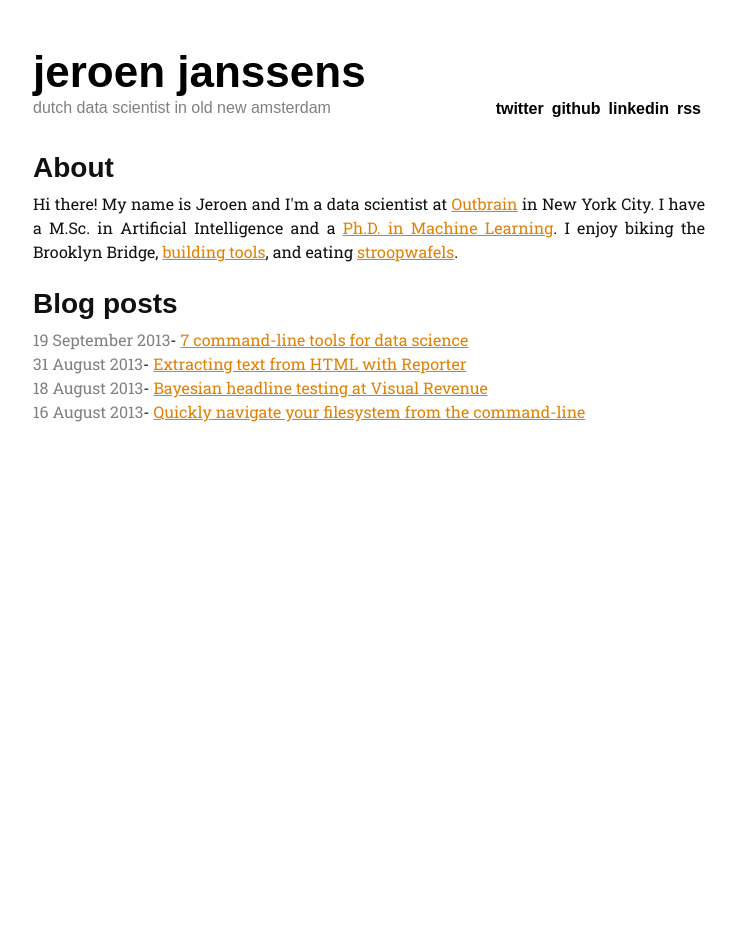
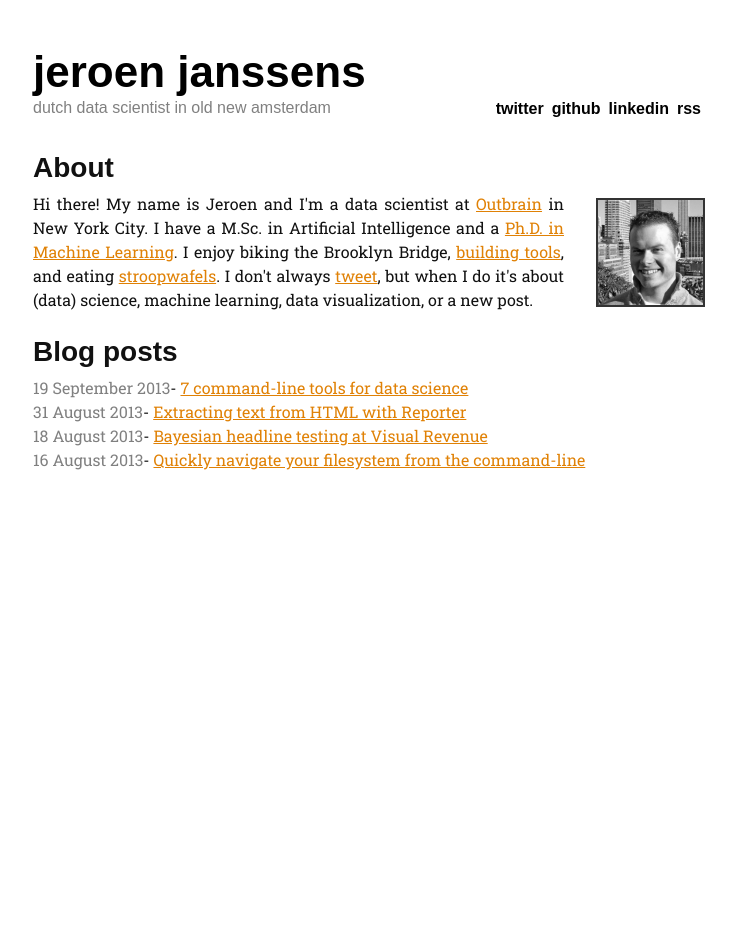
Before and after one commit to jeroenjanssens/jeroenjanssens.github.io, a Jekyll site: the page built from index.html, in a window 1280 px wide. Shown: the whole page, without its empty margins (271-1007 px from the left). Built offline with Jekyll 4.4.1, drawn with Linux system fonts in a browser that asks for light colours; some web fonts are replaced; Markdown is read by kramdown in place of the engine named in the settings.

Commit message:
Add photo and update about

```diff
--- a/css/screen.css
+++ b/css/screen.css
@@ -76,43 +76,54 @@ html {
 }
 
 /* line 22, ../_sass/screen.sass */
+img#face {
+  float: right;
+  display: relative;
+  width: 6.5625em;
+  height: 6.5625em;
+  margin-left: 2em;
+  margin-top: 0.4em;
+  border: 2px solid #333333;
+}
+
+/* line 31, ../_sass/screen.sass */
 em {
   font-style: italic;
 }
 
-/* line 25, ../_sass/screen.sass */
+/* line 34, ../_sass/screen.sass */
 strong {
   font-weight: bold;
 }
 
-/* line 28, ../_sass/screen.sass */
+/* line 37, ../_sass/screen.sass */
 div.post > ul {
   list-style-type: disc;
   list-style-position: outside;
   margin-left: 2em;
 }
-/* line 32, ../_sass/screen.sass */
+/* line 41, ../_sass/screen.sass */
 div.post > ul > li {
   padding: 0.25em;
 }
 
-/* line 35, ../_sass/screen.sass */
+/* line 44, ../_sass/screen.sass */
 div.post > ol {
   list-style-type: decimal;
   list-style-position: outside;
   margin-left: 2em;
 }
-/* line 39, ../_sass/screen.sass */
+/* line 48, ../_sass/screen.sass */
 div.post > ol > li {
   padding: 0.25em;
 }
 
-/* line 42, ../_sass/screen.sass */
+/* line 51, ../_sass/screen.sass */
 html, body {
   height: 100%;
 }
 
-/* line 45, ../_sass/screen.sass */
+/* line 54, ../_sass/screen.sass */
 body {
   background-color: white;
   font-family: "Roboto Slab", "ff-tisa-web-pro", Georgia, Cambria, "Times New Roman", Times, serif;
@@ -120,41 +131,41 @@ body {
   color: #111111;
 }
 
-/* line 51, ../_sass/screen.sass */
+/* line 60, ../_sass/screen.sass */
 h1, h2, h3 {
   font-family: "Cabin Condensed", sans-serif;
   font-weight: 600;
 }
 
-/* line 55, ../_sass/screen.sass */
+/* line 64, ../_sass/screen.sass */
 h1 {
   font-size: 2.75em;
   line-height: 1.09091em;
 }
 
-/* line 58, ../_sass/screen.sass */
+/* line 67, ../_sass/screen.sass */
 h2 {
   font-size: 1.75em;
   line-height: 1.71429em;
 }
 
-/* line 61, ../_sass/screen.sass */
+/* line 70, ../_sass/screen.sass */
 h3 {
   font-size: 1.375em;
   line-height: 2.18182em;
 }
 
-/* line 64, ../_sass/screen.sass */
+/* line 73, ../_sass/screen.sass */
 p {
   margin: 1em 0;
 }
 
-/* line 67, ../_sass/screen.sass */
+/* line 76, ../_sass/screen.sass */
 a {
   color: #e08105;
 }
 
-/* line 70, ../_sass/screen.sass */
+/* line 79, ../_sass/screen.sass */
 #site {
   text-align: justify;
   width: 42em;
@@ -163,12 +174,12 @@ a {
   padding-bottom: 3em;
 }
 
-/* line 77, ../_sass/screen.sass */
+/* line 86, ../_sass/screen.sass */
 #header {
   text-transform: lowercase;
   margin-bottom: 3em;
 }
-/* line 80, ../_sass/screen.sass */
+/* line 89, ../_sass/screen.sass */
 #header a {
   color: inherit;
   text-decoration: inherit;
@@ -197,7 +208,7 @@ a {
   color: #fa9b1e;
 }
 
-/* line 86, ../_sass/screen.sass */
+/* line 95, ../_sass/screen.sass */
 #description {
   position: relative;
   float: left;
@@ -205,12 +216,12 @@ a {
   color: gray;
 }
 
-/* line 92, ../_sass/screen.sass */
+/* line 101, ../_sass/screen.sass */
 #social {
   position: relative;
   float: right;
 }
-/* line 95, ../_sass/screen.sass */
+/* line 104, ../_sass/screen.sass */
 #social > ul {
   margin: 0;
   padding: 0;
@@ -241,19 +252,19 @@ a {
 #social > ul li.last {
   padding-right: 0;
 }
-/* line 97, ../_sass/screen.sass */
+/* line 106, ../_sass/screen.sass */
 #social > ul > li a {
   font-family: "Cabin Condensed", sans-serif;
   font-weight: 600;
 }
 
-/* line 101, ../_sass/screen.sass */
+/* line 110, ../_sass/screen.sass */
 .twitter-share-button {
   margin-left: 1em;
   margin-top: 0.1em;
 }
 
-/* line 105, ../_sass/screen.sass */
+/* line 114, ../_sass/screen.sass */
 .date {
   color: gray;
   font-family: "Cabin Condensed", sans-serif;
@@ -261,12 +272,12 @@ a {
   float: left;
 }
 
-/* line 112, ../_sass/screen.sass */
+/* line 121, ../_sass/screen.sass */
 .posts .date {
   font-family: "Roboto Slab", "ff-tisa-web-pro", Georgia, Cambria, "Times New Roman", Times, serif;
 }
 
-/* line 116, ../_sass/screen.sass */
+/* line 125, ../_sass/screen.sass */
 p > code {
   font-family: "Ubuntu Mono";
   background-color: #dddddd;
@@ -276,7 +287,7 @@ p > code {
   border-radius: 0.25em / 0.25em;
 }
 
-/* line 126, ../_sass/screen.sass */
+/* line 135, ../_sass/screen.sass */
 pre {
   white-space: pre-wrap;
   white-space: -moz-pre-wrap;
@@ -285,7 +296,7 @@ pre {
   word-wrap: break-word;
 }
 
-/* line 134, ../_sass/screen.sass */
+/* line 143, ../_sass/screen.sass */
 div.highlight {
   -webkit-border-radius: 0.5em 0.5em;
   -moz-border-radius: 0.5em / 0.5em;
@@ -297,216 +308,216 @@ div.highlight {
   background-color: #444444;
   padding: 0.5em 0.75em;
 }
-/* line 142, ../_sass/screen.sass */
+/* line 151, ../_sass/screen.sass */
 div.highlight code, div.highlight pre {
   color: #fdce93;
 }
-/* line 145, ../_sass/screen.sass */
+/* line 154, ../_sass/screen.sass */
 div.highlight .hll {
   background-color: #222222;
 }
-/* line 147, ../_sass/screen.sass */
+/* line 156, ../_sass/screen.sass */
 div.highlight .c {
   color: #7f9f7f;
 }
-/* line 149, ../_sass/screen.sass */
+/* line 158, ../_sass/screen.sass */
 div.highlight .err {
   color: #e37170;
   background-color: #3d3535;
 }
-/* line 152, ../_sass/screen.sass */
+/* line 161, ../_sass/screen.sass */
 div.highlight .g {
   color: #7f9f7f;
 }
-/* line 154, ../_sass/screen.sass */
+/* line 163, ../_sass/screen.sass */
 div.highlight .k {
   color: #f0dfaf;
 }
-/* line 156, ../_sass/screen.sass */
+/* line 165, ../_sass/screen.sass */
 div.highlight .l {
   color: #cccccc;
 }
-/* line 158, ../_sass/screen.sass */
+/* line 167, ../_sass/screen.sass */
 div.highlight .n {
   color: #dcdccc;
 }
-/* line 160, ../_sass/screen.sass */
+/* line 169, ../_sass/screen.sass */
 div.highlight .o {
   color: #f0efd0;
 }
-/* line 162, ../_sass/screen.sass */
+/* line 171, ../_sass/screen.sass */
 div.highlight .x {
   color: #cccccc;
 }
-/* line 164, ../_sass/screen.sass */
+/* line 173, ../_sass/screen.sass */
 div.highlight .p {
   color: #41706f;
 }
-/* line 166, ../_sass/screen.sass */
+/* line 175, ../_sass/screen.sass */
 div.highlight .cm, div.highlight .cp, div.highlight .c1 {
   color: #7f9f7f;
 }
-/* line 168, ../_sass/screen.sass */
+/* line 177, ../_sass/screen.sass */
 div.highlight .cs {
   color: #cd0000;
   font-weight: bold;
 }
-/* line 171, ../_sass/screen.sass */
+/* line 180, ../_sass/screen.sass */
 div.highlight .gd {
   color: #cd0000;
 }
-/* line 173, ../_sass/screen.sass */
+/* line 182, ../_sass/screen.sass */
 div.highlight .ge {
   color: #cccccc;
   font-style: italic;
 }
-/* line 176, ../_sass/screen.sass */
+/* line 185, ../_sass/screen.sass */
 div.highlight .gr {
   color: red;
 }
-/* line 178, ../_sass/screen.sass */
+/* line 187, ../_sass/screen.sass */
 div.highlight .gh {
   color: #dcdccc;
   font-weight: bold;
 }
-/* line 181, ../_sass/screen.sass */
+/* line 190, ../_sass/screen.sass */
 div.highlight .gi {
   color: #00cd00;
 }
-/* line 183, ../_sass/screen.sass */
+/* line 192, ../_sass/screen.sass */
 div.highlight .go {
   color: gray;
 }
-/* line 185, ../_sass/screen.sass */
+/* line 194, ../_sass/screen.sass */
 div.highlight .gp {
   color: #dcdccc;
   font-weight: bold;
 }
-/* line 188, ../_sass/screen.sass */
+/* line 197, ../_sass/screen.sass */
 div.highlight .gs {
   color: #cccccc;
   font-weight: bold;
 }
-/* line 191, ../_sass/screen.sass */
+/* line 200, ../_sass/screen.sass */
 div.highlight .gu {
   color: purple;
   font-weight: bold;
 }
-/* line 194, ../_sass/screen.sass */
+/* line 203, ../_sass/screen.sass */
 div.highlight .gt {
   color: #0040d0;
 }
-/* line 196, ../_sass/screen.sass */
+/* line 205, ../_sass/screen.sass */
 div.highlight .kc {
   color: #dca3a3;
 }
-/* line 198, ../_sass/screen.sass */
+/* line 207, ../_sass/screen.sass */
 div.highlight .kd {
   color: #ffff86;
 }
-/* line 200, ../_sass/screen.sass */
+/* line 209, ../_sass/screen.sass */
 div.highlight .kn {
   color: #dfaf8f;
   font-weight: bold;
 }
-/* line 203, ../_sass/screen.sass */
+/* line 212, ../_sass/screen.sass */
 div.highlight .kp {
   color: #cdcf99;
 }
-/* line 205, ../_sass/screen.sass */
+/* line 214, ../_sass/screen.sass */
 div.highlight .kr {
   color: #cdcd00;
 }
-/* line 207, ../_sass/screen.sass */
+/* line 216, ../_sass/screen.sass */
 div.highlight .kt {
   color: #00cd00;
 }
-/* line 209, ../_sass/screen.sass */
+/* line 218, ../_sass/screen.sass */
 div.highlight .ld {
   color: #cc9393;
 }
-/* line 211, ../_sass/screen.sass */
+/* line 220, ../_sass/screen.sass */
 div.highlight .m {
   color: #8cd0d3;
 }
-/* line 213, ../_sass/screen.sass */
+/* line 222, ../_sass/screen.sass */
 div.highlight .s {
   color: #cc9393;
 }
-/* line 215, ../_sass/screen.sass */
+/* line 224, ../_sass/screen.sass */
 div.highlight .na {
   color: #9ac39f;
 }
-/* line 217, ../_sass/screen.sass */
+/* line 226, ../_sass/screen.sass */
 div.highlight .nb, div.highlight .nc {
   color: #efef8f;
 }
-/* line 219, ../_sass/screen.sass */
+/* line 228, ../_sass/screen.sass */
 div.highlight .no, div.highlight .nd {
   color: #cccccc;
 }
-/* line 221, ../_sass/screen.sass */
+/* line 230, ../_sass/screen.sass */
 div.highlight .ni {
   color: #c28182;
 }
-/* line 223, ../_sass/screen.sass */
+/* line 232, ../_sass/screen.sass */
 div.highlight .ne {
   color: #c3bf9f;
   font-weight: bold;
 }
-/* line 226, ../_sass/screen.sass */
+/* line 235, ../_sass/screen.sass */
 div.highlight .nf {
   color: #efef8f;
 }
-/* line 228, ../_sass/screen.sass */
+/* line 237, ../_sass/screen.sass */
 div.highlight .nl {
   color: #cccccc;
 }
-/* line 230, ../_sass/screen.sass */
+/* line 239, ../_sass/screen.sass */
 div.highlight .nn {
   color: #8fbede;
 }
-/* line 232, ../_sass/screen.sass */
+/* line 241, ../_sass/screen.sass */
 div.highlight .nx, div.highlight .py {
   color: #cccccc;
 }
-/* line 234, ../_sass/screen.sass */
+/* line 243, ../_sass/screen.sass */
 div.highlight .nt {
   color: #9ac39f;
 }
-/* line 236, ../_sass/screen.sass */
+/* line 245, ../_sass/screen.sass */
 div.highlight .nv {
   color: #dcdccc;
 }
-/* line 238, ../_sass/screen.sass */
+/* line 247, ../_sass/screen.sass */
 div.highlight .ow {
   color: #f0efd0;
 }
-/* line 240, ../_sass/screen.sass */
+/* line 249, ../_sass/screen.sass */
 div.highlight .w {
   color: #cccccc;
 }
-/* line 242, ../_sass/screen.sass */
+/* line 251, ../_sass/screen.sass */
 div.highlight .mf, div.highlight .mh, div.highlight .mi, div.highlight .mo {
   color: #8cd0d3;
 }
-/* line 244, ../_sass/screen.sass */
+/* line 253, ../_sass/screen.sass */
 div.highlight .sb, div.highlight .sc, div.highlight .sd, div.highlight .s2, div.highlight .se, div.highlight .sh, div.highlight .si, div.highlight .sx, div.highlight .sr, div.highlight .s1, div.highlight .ss {
   color: #cc9393;
 }
-/* line 246, ../_sass/screen.sass */
+/* line 255, ../_sass/screen.sass */
 div.highlight .bp, div.highlight .vc {
   color: #efef8f;
 }
-/* line 248, ../_sass/screen.sass */
+/* line 257, ../_sass/screen.sass */
 div.highlight .vg {
   color: #dcdccc;
 }
-/* line 250, ../_sass/screen.sass */
+/* line 259, ../_sass/screen.sass */
 div.highlight .vi {
   color: #ffffc7;
 }
-/* line 252, ../_sass/screen.sass */
+/* line 261, ../_sass/screen.sass */
 div.highlight .il {
   color: #8cd0d3;
 }
--- a/index.html
+++ b/index.html
@@ -4,9 +4,10 @@ title: Jeroen Janssens
 ---
 <div id="home">
 	<h2>About</h2>
+	<a href="/img/jeroenjanssens.jpg"><img id="face" title="Jeroen Janssens" alt="Jeroen Janssens" src="/img/jeroenjanssens.jpg" /></a>
 	Hi there! My name is Jeroen and I'm a data scientist at <a href="http://www.outbrain.com/">Outbrain</a> in New York City.
 	I have a M.Sc. in Artificial Intelligence and a <a href="https://github.com/jeroenjanssens/phd-thesis">Ph.D. in Machine Learning</a>.
-	I enjoy biking the Brooklyn Bridge, <a href="https://github.com/jeroenjanssens">building tools</a>, and eating <a href="http://en.wikipedia.org/wiki/Stroopwafel">stroopwafels</a>.
+	I enjoy biking the Brooklyn Bridge, <a href="https://github.com/jeroenjanssens">building tools</a>, and eating <a href="http://en.wikipedia.org/wiki/Stroopwafel">stroopwafels</a>. I don't always <a href="http://twitter.com/jeroenhjanssens/">tweet</a>, but when I do it's about (data) science, machine learning, data visualization, or a new post.
 	<p></p>
 	<h2>Blog posts</h2>
 	<ul class="posts">
```
Also changed, not shown: _sass/screen.sass (+9 -0 lines), img/jeroenjanssens.jpg (added), 3 other files.
